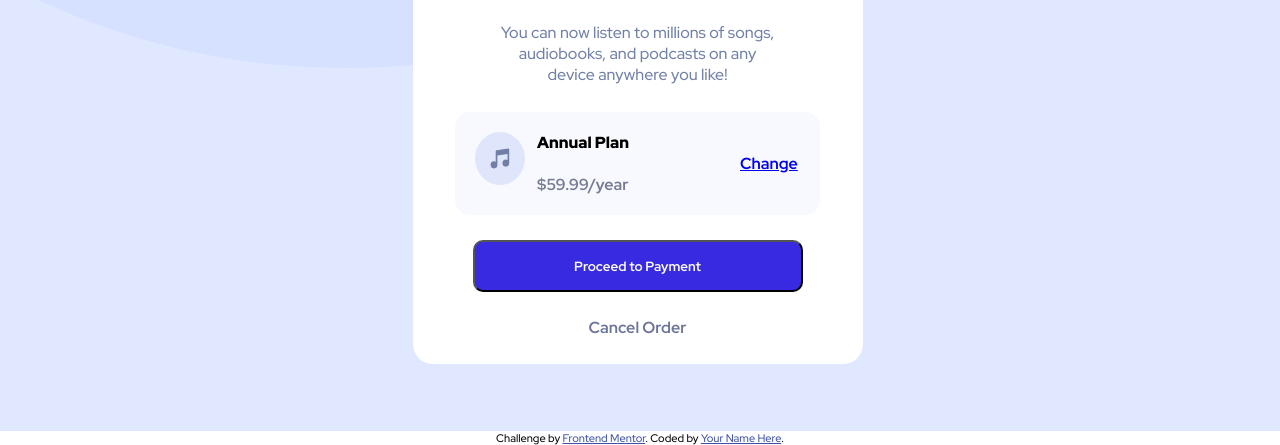
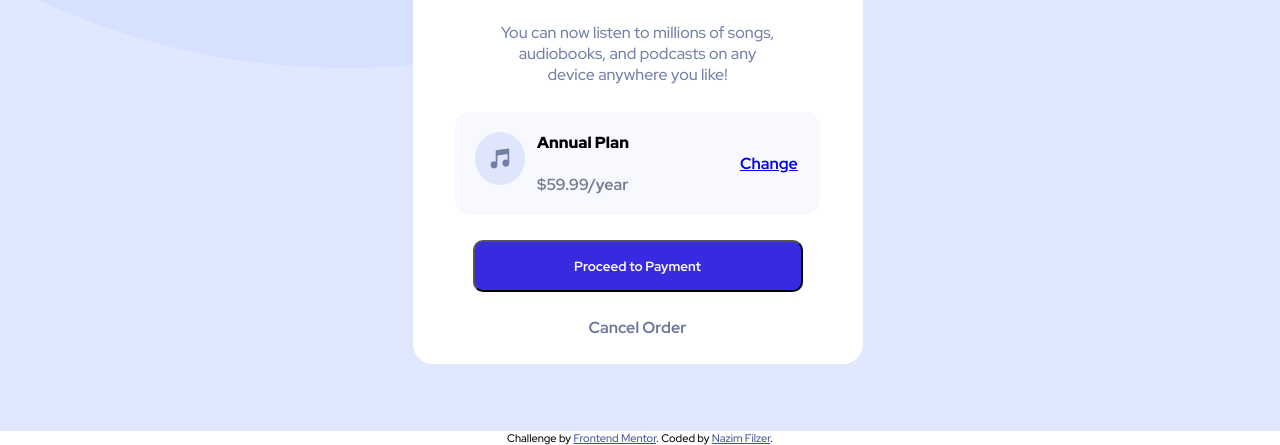
Before and after one commit to NazimFilzer/order-summary-component, a plain HTML site: page index.html in a window 1280 px wide. Shown: the part 369-814 px from the top of the page. Drawn offline with Linux system fonts and the light colour scheme.

Commit message:
updated Name

```diff
--- a/index.html
+++ b/index.html
@@ -61,10 +61,10 @@
   </main>
 
 
-  <div class="attribution">
+  <footer class="attribution">
     Challenge by <a href="https://www.frontendmentor.io?ref=challenge" target="_blank">Frontend Mentor</a>.
-    Coded by <a href="#">Your Name Here</a>.
-  </div>
+    Coded by <a href="https://github.com/NazimFilzer">Nazim Filzer</a>.
+  </>
 </body>
 
 </html>
```
